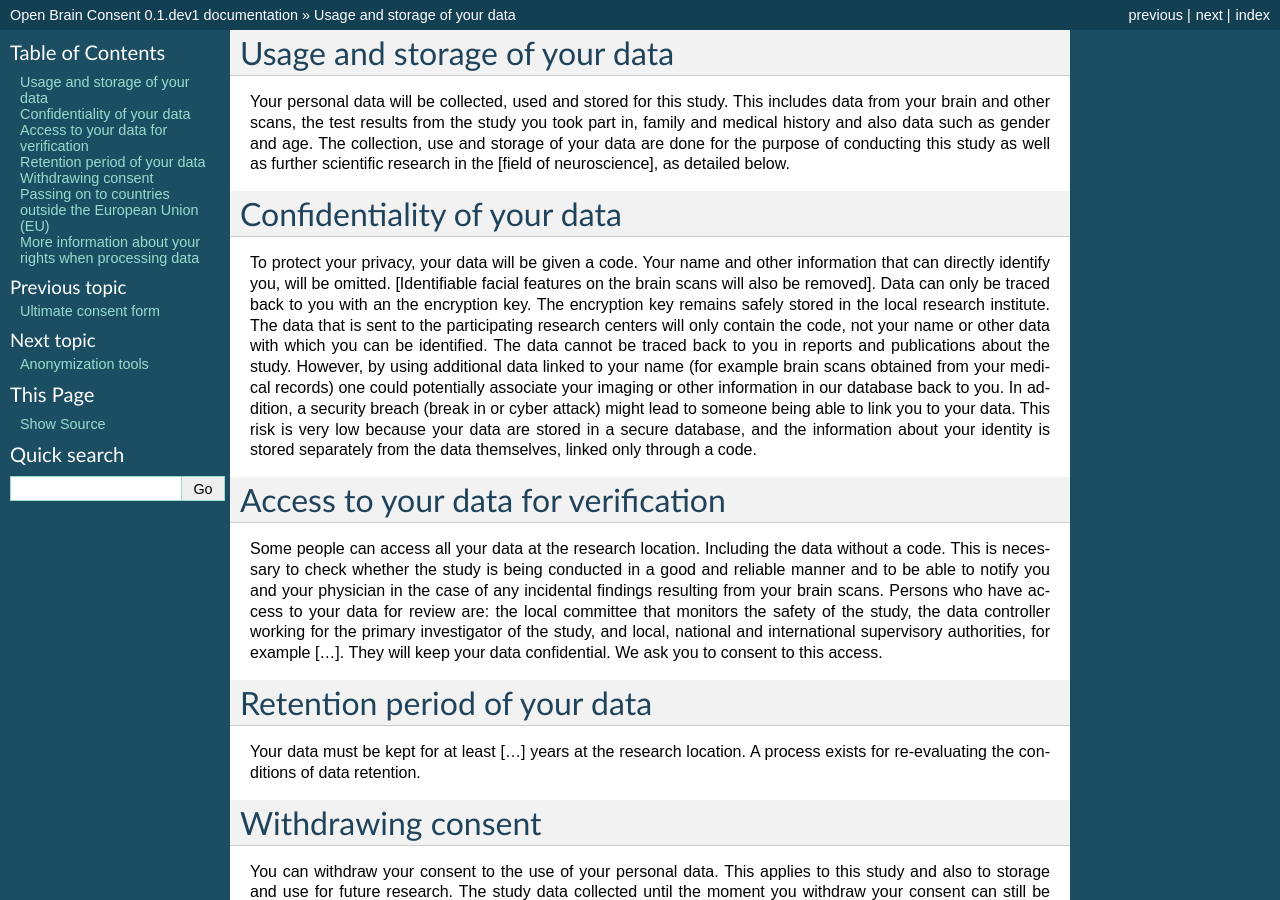
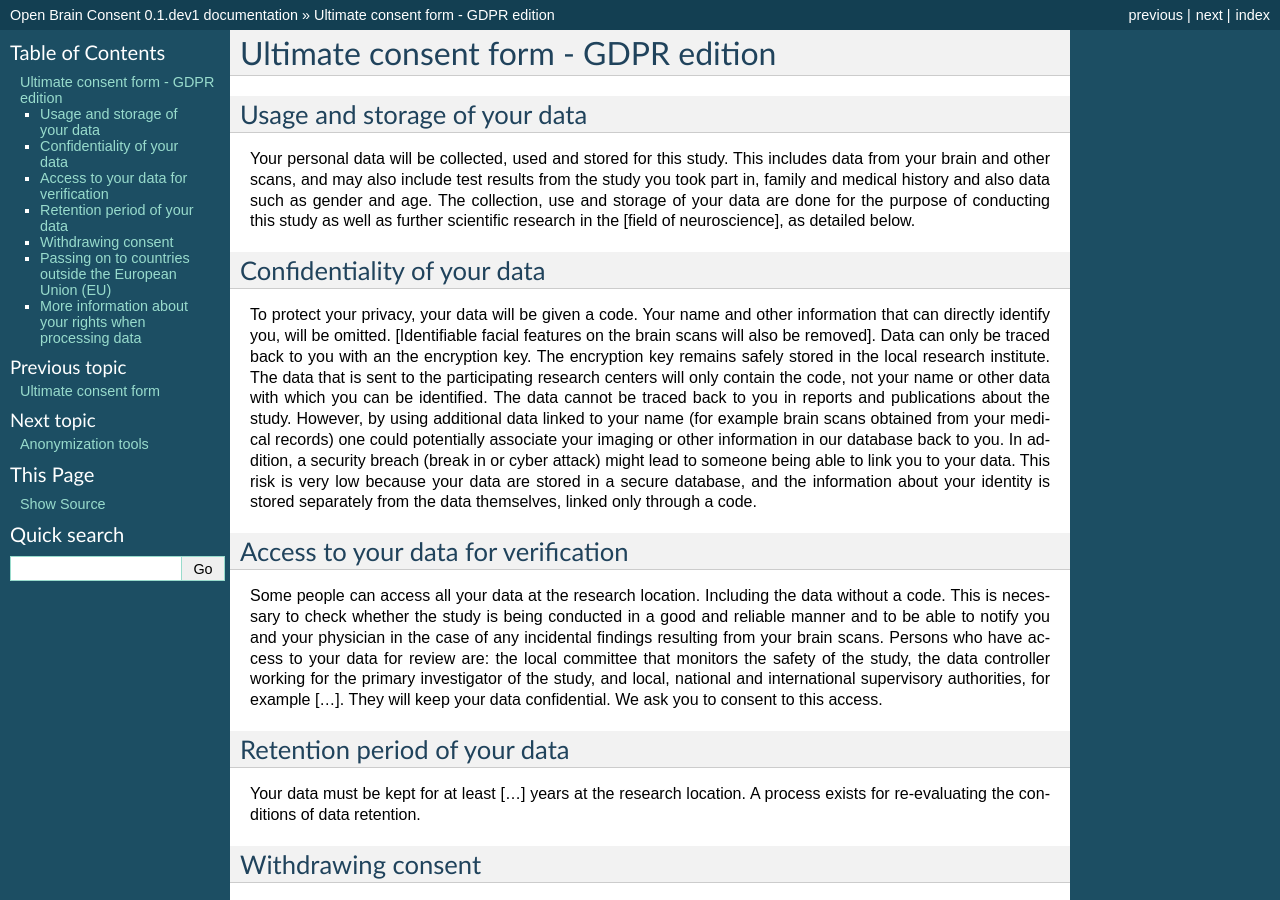
Before and after one commit to con/open-brain-consent, a Sphinx documentation site: the page built from docs/source/ultimate_gdpr.rst, in a window 1280 px wide and 900 px high. Built offline with Sphinx 7.4.7, drawn with Linux system fonts in a browser that asks for light colours; some of the changed text lies outside the part shown.

Commit message:
formating

```diff
--- a/docs/source/ultimate_gdpr.rst
+++ b/docs/source/ultimate_gdpr.rst
@@ -1,6 +1,11 @@
+.. _chap_consent_ultimate:
+
+Ultimate consent form - GDPR edition
+======================================
+
 Usage and storage of your data
 ______________________________
-Your personal data will be collected, used and stored for this study.  This includes data from your brain and other scans, the test results from the study you took part in, family and medical history and also data such as gender and age. The collection, use and storage of your data are done for the purpose of conducting this study as well as further scientific research in the [field of neuroscience], as detailed below.
+Your personal data will be collected, used and stored for this study.  This includes data from your brain and other scans, and may also include test results from the study you took part in, family and medical history and also data such as gender and age. The collection, use and storage of your data are done for the purpose of conducting this study as well as further scientific research in the [field of neuroscience], as detailed below.
 
 Confidentiality of your data
 ____________________________
```
Also changed, not shown: other parts of docs/source/ultimate_gdpr.rst (+4 -0 lines).
